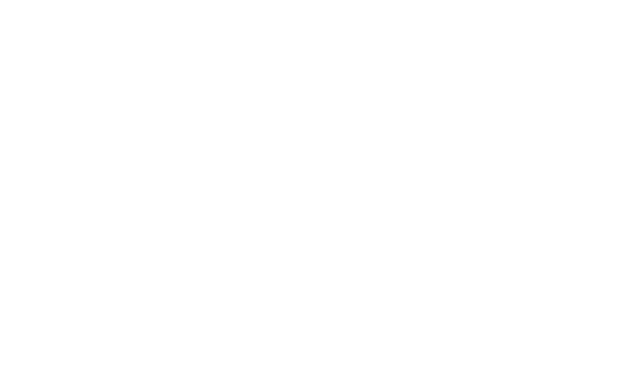
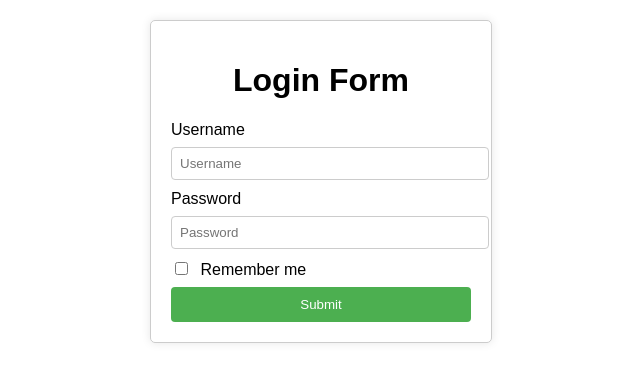
Before and after one commit to acciojob/remember-me-login-form-72pranjal, a website: page main.html in a window 1280 px wide. Shown: the whole page, without its empty margins (319-959 px from the left). Drawn offline with Linux system fonts and the light colour scheme.

Commit message:
created a submission

```diff
--- a/main.html
+++ b/main.html
@@ -8,6 +8,23 @@
 
 <body>
 	<!-- the entire body must be written by student -->
+	<div class="login-form">
+    <h1>Login Form</h1>
+    <form id="loginForm">
+      <label for="username">Username</label>
+      <input type="text" id="username" placeholder="Username" required>
+
+      <label for="password">Password</label>
+      <input type="password" id="password" placeholder="Password" required>
+
+      <label for="checkbox">
+        <input type="checkbox" id="checkbox"> Remember me
+      </label>
+
+      <input type="submit" id="submit" value="Submit">
+    </form>
+    <button id="existing" style="display: none;">Login as existing user</button>
+  </div>
     <script type="text/javascript" src="./script.js">
 </script>
 
--- a/script.js
+++ b/script.js
@@ -1 +1,39 @@
 //your JS code here. If required.
+    document.addEventListener('DOMContentLoaded', () => {
+      const loginForm = document.getElementById('loginForm');
+      const usernameInput = document.getElementById('username');
+      const passwordInput = document.getElementById('password');
+      const rememberCheckbox = document.getElementById('checkbox');
+      const existingUserButton = document.getElementById('existing');
+
+      // Check if details are saved in local storage
+      const savedUsername = localStorage.getItem('username');
+      const savedPassword = localStorage.getItem('password');
+
+      if (savedUsername && savedPassword) {
+        existingUserButton.style.display = 'block';
+      }
+
+      loginForm.addEventListener('submit', (e) => {
+        e.preventDefault();
+        const username = usernameInput.value;
+        const password = passwordInput.value;
+
+        if (rememberCheckbox.checked) {
+          localStorage.setItem('username', username);
+          localStorage.setItem('password', password);
+        } else {
+          localStorage.removeItem('username');
+          localStorage.removeItem('password');
+        }
+
+        alert(`Logged in as ${username}`);
+        existingUserButton.style.display = 'block';
+      });
+
+      existingUserButton.addEventListener('click', () => {
+        if (savedUsername) {
+          alert(`Logged in as ${savedUsername}`);
+        }
+      });
+    });
--- a/styles.css
+++ b/styles.css
@@ -1 +1,45 @@
 /*  your css code here. If applicable */
+body {
+      font-family: Arial, sans-serif;
+      margin: 20px;
+    }
+    .login-form {
+      max-width: 300px;
+      margin: 0 auto;
+      padding: 20px;
+      border: 1px solid #ccc;
+      border-radius: 5px;
+      box-shadow: 0 0 10px rgba(0, 0, 0, 0.1);
+    }
+    .login-form h1 {
+      text-align: center;
+    }
+    .login-form label {
+      display: block;
+      margin-bottom: 8px;
+    }
+    .login-form input[type="text"],
+    .login-form input[type="password"] {
+      width: 100%;
+      padding: 8px;
+      margin-bottom: 10px;
+      border: 1px solid #ccc;
+      border-radius: 4px;
+    }
+    .login-form input[type="checkbox"] {
+      margin-right: 8px;
+    }
+    .login-form input[type="submit"],
+    .login-form button {
+      width: 100%;
+      padding: 10px;
+      background-color: #4CAF50;
+      color: white;
+      border: none;
+      border-radius: 4px;
+      cursor: pointer;
+    }
+    .login-form button {
+      margin-top: 10px;
+      background-color: #008CBA;
+    }
```
